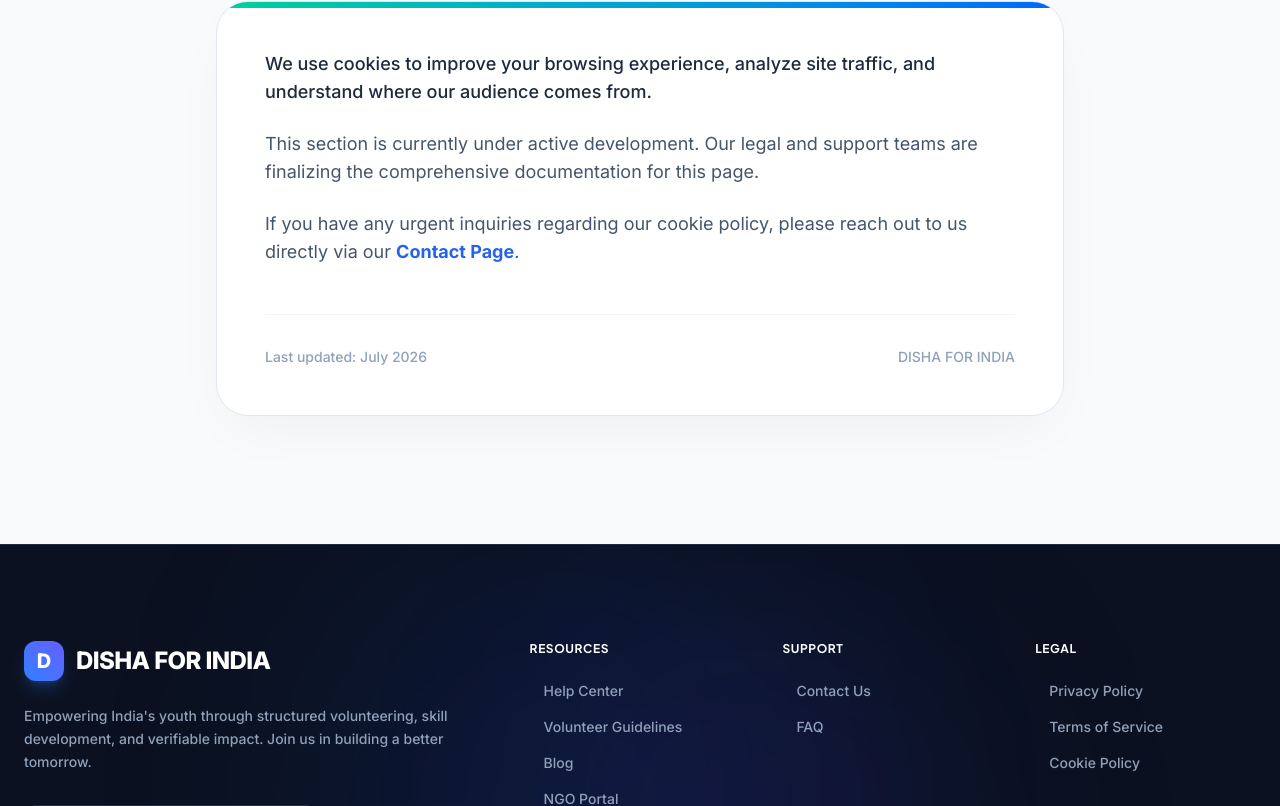
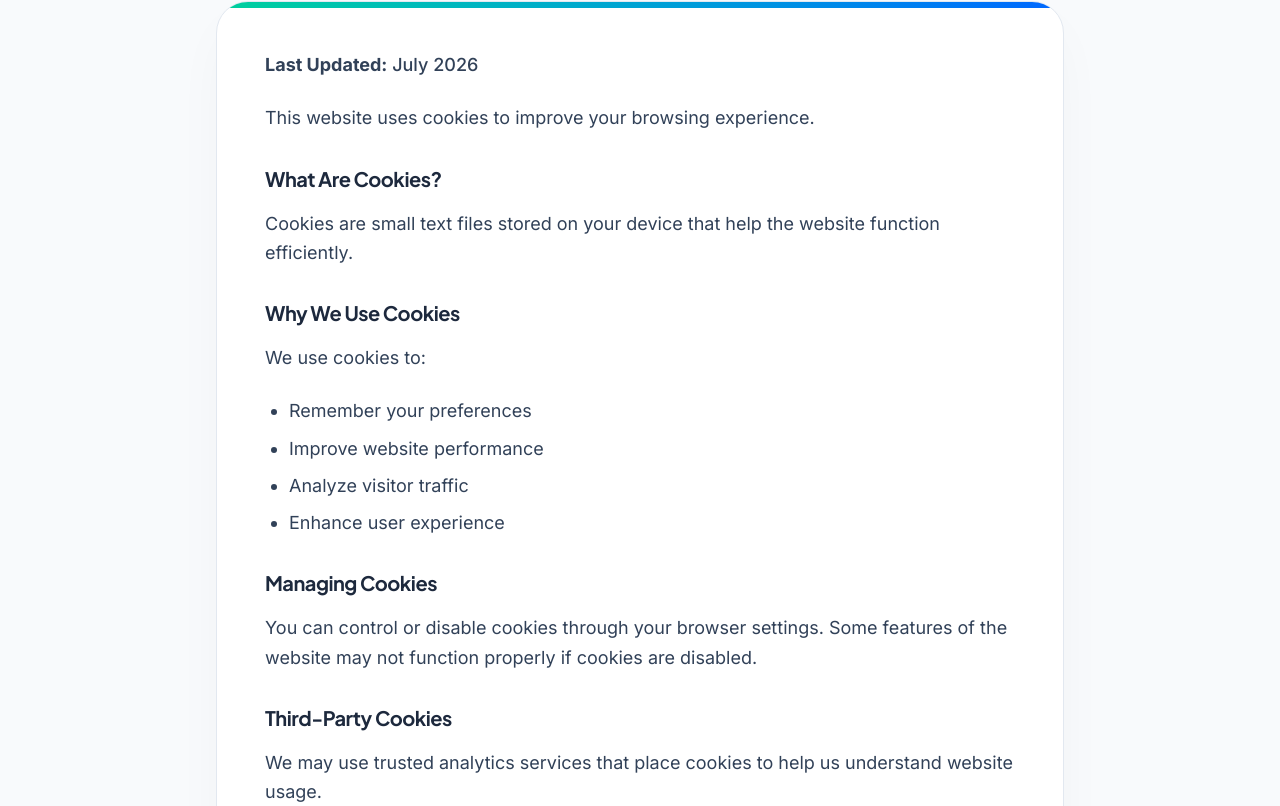
Before and after one commit to karanak1513-debug/disha, a React (Vite) app: page /p/cookie-policy in a window 1280 px wide. Shown: the part 254-1060 px from the top of the page. Built offline with nearby package versions, Linux system fonts and the light colour scheme; no server answers.

Commit message:
update generic legal pages with rich content and detailed privacy, terms, and cookie policies

```diff
--- a/src/pages/public/GenericPage.jsx
+++ b/src/pages/public/GenericPage.jsx
@@ -6,41 +6,127 @@ import Footer from '../../components/public/Footer';
 const pageData = {
   'help-center': {
     title: 'Help Center',
-    content: 'Welcome to the DISHA Help Center. Find guides, tutorials, and support articles to help you navigate our platform.'
+    content: <p>Welcome to the DISHA Help Center. Find guides, tutorials, and support articles to help you navigate our platform.</p>,
+    isComplete: false
   },
   'volunteer-guidelines': {
     title: 'Volunteer Guidelines',
-    content: 'Our volunteers are the backbone of DISHA. Review our core values, code of conduct, and operational guidelines.'
+    content: <p>Our volunteers are the backbone of DISHA. Review our core values, code of conduct, and operational guidelines.</p>,
+    isComplete: false
   },
   'ngo-portal': {
     title: 'NGO Portal Information',
-    content: 'Information for partner NGOs. Learn how to list your organization, post volunteering opportunities, and verify hours.'
-  },
-  'faq': {
-    title: 'Frequently Asked Questions',
-    content: 'Find answers to common questions about volunteering, tracking hours, receiving certificates, and more.'
-  },
-  'feedback': {
-    title: 'Provide Feedback',
-    content: 'We value your feedback. Let us know how we can improve the DISHA platform for volunteers and NGOs.'
+    content: <p>Information for partner NGOs. Learn how to list your organization, post volunteering opportunities, and verify hours.</p>,
+    isComplete: false
   },
   'privacy-policy': {
     title: 'Privacy Policy',
-    content: 'Your privacy is critically important to us. This policy details how we collect, use, and protect your personal data.'
+    isComplete: true,
+    content: (
+      <div className="space-y-6">
+        <p className="font-medium"><strong>Last Updated:</strong> July 2026</p>
+        <p>At <strong>Disha For India</strong>, we value your privacy and are committed to protecting your personal information.</p>
+
+        <h3 className="text-xl font-bold text-slate-800 mt-8 mb-4">Information We Collect</h3>
+        <p>We may collect:</p>
+        <ul className="list-disc pl-6 space-y-2">
+          <li>Name</li>
+          <li>Email address</li>
+          <li>Phone number</li>
+          <li>Location</li>
+          <li>Volunteer registration details</li>
+          <li>Messages submitted through our contact forms</li>
+        </ul>
+
+        <h3 className="text-xl font-bold text-slate-800 mt-8 mb-4">How We Use Your Information</h3>
+        <p>Your information is used to:</p>
+        <ul className="list-disc pl-6 space-y-2">
+          <li>Register volunteers</li>
+          <li>Respond to inquiries</li>
+          <li>Share program updates and events</li>
+          <li>Improve our services</li>
+          <li>Maintain communication regarding campaigns and initiatives</li>
+        </ul>
+
+        <h3 className="text-xl font-bold text-slate-800 mt-8 mb-4">Data Security</h3>
+        <p>We implement appropriate security measures to protect your personal information from unauthorized access, alteration, or disclosure.</p>
+
+        <h3 className="text-xl font-bold text-slate-800 mt-8 mb-4">Third-Party Sharing</h3>
+        <p>We do not sell or rent your personal information. Information may only be shared with trusted partners when necessary to deliver our programs or comply with legal obligations.</p>
+
+        <h3 className="text-xl font-bold text-slate-800 mt-8 mb-4">Your Rights</h3>
+        <p>You may request access, correction, or deletion of your personal information by contacting us.</p>
+
+        <h3 className="text-xl font-bold text-slate-800 mt-8 mb-4">Contact</h3>
+        <p>If you have any questions regarding this Privacy Policy, please contact us through our Contact Us page.</p>
+      </div>
+    )
   },
   'terms-of-service': {
     title: 'Terms of Service',
-    content: 'By using the DISHA platform, you agree to our terms of service governing user conduct and platform usage.'
+    isComplete: true,
+    content: (
+      <div className="space-y-6">
+        <p className="font-medium"><strong>Last Updated:</strong> July 2026</p>
+        <p>Welcome to <strong>Disha For India</strong>.</p>
+        <p>By accessing or using our website, you agree to these Terms of Service.</p>
+
+        <h3 className="text-xl font-bold text-slate-800 mt-8 mb-4">Use of Website</h3>
+        <p>You agree to use this website only for lawful purposes and in a respectful manner.</p>
+
+        <h3 className="text-xl font-bold text-slate-800 mt-8 mb-4">Volunteer Participation</h3>
+        <p>Participation in our programs is voluntary. Volunteers are expected to follow organizational guidelines and maintain professional conduct.</p>
+
+        <h3 className="text-xl font-bold text-slate-800 mt-8 mb-4">Intellectual Property</h3>
+        <p>All website content, including text, graphics, logos, and images, is the property of Disha For India unless otherwise stated.</p>
+
+        <h3 className="text-xl font-bold text-slate-800 mt-8 mb-4">User Content</h3>
+        <p>By submitting information through forms or participating in activities, you grant us permission to use the content for communication and organizational purposes.</p>
+
+        <h3 className="text-xl font-bold text-slate-800 mt-8 mb-4">Limitation of Liability</h3>
+        <p>Disha For India is not responsible for any direct or indirect damages arising from the use of this website or participation in our activities.</p>
+
+        <h3 className="text-xl font-bold text-slate-800 mt-8 mb-4">Changes to Terms</h3>
+        <p>We may update these Terms of Service at any time. Continued use of the website constitutes acceptance of the revised terms.</p>
+      </div>
+    )
   },
   'cookie-policy': {
     title: 'Cookie Policy',
-    content: 'We use cookies to improve your browsing experience, analyze site traffic, and understand where our audience comes from.'
+    isComplete: true,
+    content: (
+      <div className="space-y-6">
+        <p className="font-medium"><strong>Last Updated:</strong> July 2026</p>
+        <p>This website uses cookies to improve your browsing experience.</p>
+
+        <h3 className="text-xl font-bold text-slate-800 mt-8 mb-4">What Are Cookies?</h3>
+        <p>Cookies are small text files stored on your device that help the website function efficiently.</p>
+
+        <h3 className="text-xl font-bold text-slate-800 mt-8 mb-4">Why We Use Cookies</h3>
+        <p>We use cookies to:</p>
+        <ul className="list-disc pl-6 space-y-2">
+          <li>Remember your preferences</li>
+          <li>Improve website performance</li>
+          <li>Analyze visitor traffic</li>
+          <li>Enhance user experience</li>
+        </ul>
+
+        <h3 className="text-xl font-bold text-slate-800 mt-8 mb-4">Managing Cookies</h3>
+        <p>You can control or disable cookies through your browser settings. Some features of the website may not function properly if cookies are disabled.</p>
+
+        <h3 className="text-xl font-bold text-slate-800 mt-8 mb-4">Third-Party Cookies</h3>
+        <p>We may use trusted analytics services that place cookies to help us understand website usage.</p>
+
+        <h3 className="text-xl font-bold text-slate-800 mt-8 mb-4">Updates</h3>
+        <p>This Cookie Policy may be updated periodically to reflect changes in technology or legal requirements.</p>
+      </div>
+    )
   }
 };
 
 export default function GenericPage() {
   const { pageId } = useParams();
-  const data = pageData[pageId] || { title: 'Page Not Found', content: 'The page you are looking for does not exist.' };
+  const data = pageData[pageId] || { title: 'Page Not Found', content: <p>The page you are looking for does not exist.</p>, isComplete: false };
 
   return (
     <div className="min-h-screen bg-[#F8FAFC] font-sans flex flex-col">
@@ -59,17 +145,26 @@ export default function GenericPage() {
           <div className="absolute top-0 inset-x-0 h-1.5 bg-gradient-to-r from-[#00D09C] to-[#0066FF]"></div>
 
           <div className="prose prose-slate max-w-none text-slate-600 space-y-6 text-lg">
-            <p className="font-medium text-slate-800">{data.content}</p>
-            <p>
-              This section is currently under active development. Our legal and support teams are finalizing the comprehensive documentation for this page.
-            </p>
-            <p>
-              If you have any urgent inquiries regarding our {data.title.toLowerCase()}, please reach out to us directly via our <Link to="/contact" className="text-[#2563EB] font-bold hover:underline">Contact Page</Link>.
-            </p>
+            <div className="text-slate-700 leading-relaxed">
+              {data.content}
+            </div>
 
-            <div className="mt-12 pt-8 border-t border-slate-100 flex items-center justify-between text-sm text-slate-400 font-medium">
-              <span>Last updated: {new Date().toLocaleDateString('en-US', { month: 'long', year: 'numeric' })}</span>
+            {!data.isComplete && (
+              <div className="mt-8 pt-6 border-t border-slate-100">
+                <p className="mb-4">
+                  This section is currently under active development. Our legal and support teams are finalizing the comprehensive documentation for this page.
+                </p>
+                <p>
+                  If you have any urgent inquiries regarding our {data.title.toLowerCase()}, please reach out to us directly via our <Link to="/contact" className="text-[#2563EB] font-bold hover:underline">Contact Page</Link>.
+                </p>
+              </div>
+            )}
+
+            <div className="mt-12 pt-8 border-t border-slate-100 flex flex-col sm:flex-row items-start sm:items-center justify-between text-sm text-slate-400 font-medium gap-2">
               <span>DISHA FOR INDIA</span>
+              {data.isComplete && (
+                <span>Last reviewed: July 2026</span>
+              )}
             </div>
           </div>
         </div>
```
